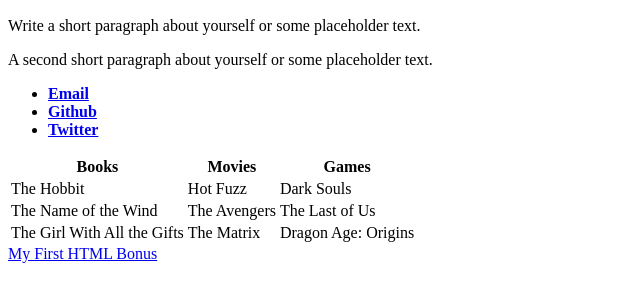
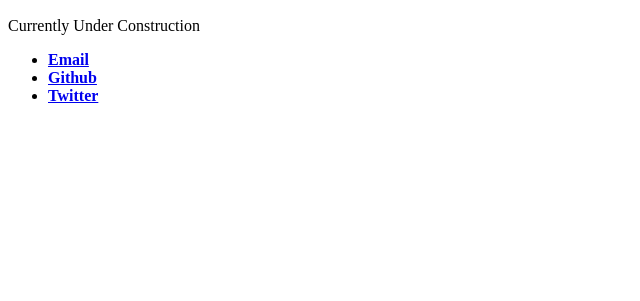
Before and after one commit to HenryRandall/HenryRandall.github.io, a plain HTML site: page index.html in a window 1280 px wide. Shown: the part 383-684 px from the top of the page, without its empty margins (0-640 px from the left). Drawn offline with Linux system fonts and the light colour scheme.

Commit message:
added index file

```diff
--- a/index.html
+++ b/index.html
@@ -10,8 +10,7 @@
   <h1>Henry Randall</h1>
   <img src="https://avatars3.githubusercontent.com/u/22238101?s=460&u=08d1397b41c6b147cdfcfac14e5ae67b415a47f3&v=4" alt="Henry Randall">
 
-  <p>Write a short paragraph about yourself or some placeholder text.</p>
-  <p>A second short paragraph about yourself or some placeholder text.</p>
+  <p>Currently Under Construction</p>
 
   <ul>
     <li> <a href="mailto:henrywrandall@gmail.com@gmail.com"><strong>Email</strong></a></li>
@@ -19,32 +18,6 @@
     <li> <a href="https://twitter.com/henrennessy" target="_blank"><strong>Twitter</strong></a></li>
   </ul>
 
-  <table>
-    <tr>
-      <th>Books</th>
-      <th>Movies</th>
-      <th>Games</th>
-    </tr>
-    <tr>
-      <td>The Hobbit</td>
-      <td>Hot Fuzz</td>
-      <td>Dark Souls</td>
-    </tr>
-    <tr>
-      <td>The Name of the Wind</td>
-      <td>The Avengers</td>
-      <td>The Last of Us</td>
-    </tr>
-    <tr>
-      <td>The Girl With All the Gifts</td>
-      <td>The Matrix</td>
-      <td>Dragon Age: Origins</td>
-    </tr>
-  </table>
-
-  <!-- Bonus link to last class page -->
-  <a href="../../../../1/Activities/04-Stu_MyFirst_HTML/Solved/my-first-bonus.html">My First HTML Bonus</a>
-
 </body>
 
 </html>
```
